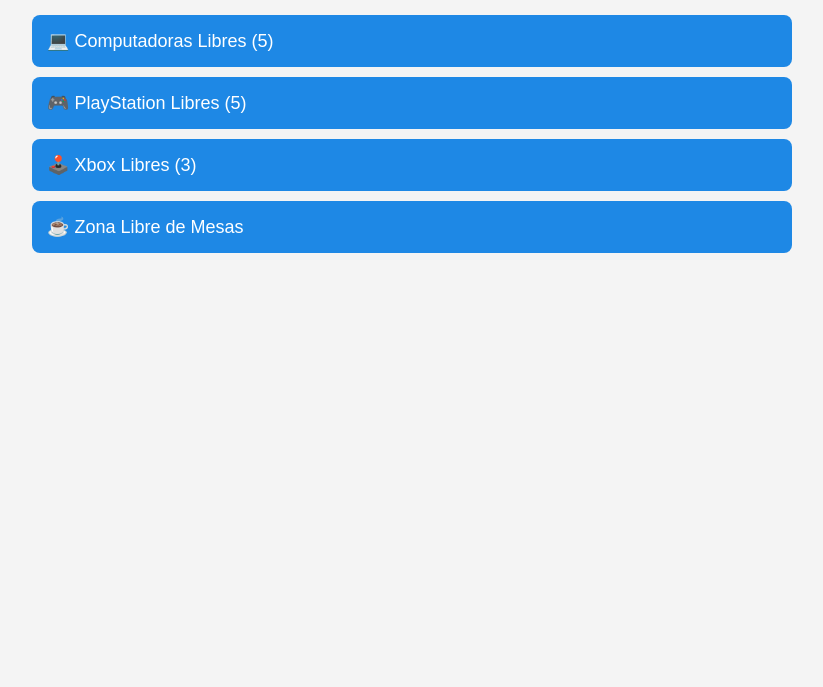
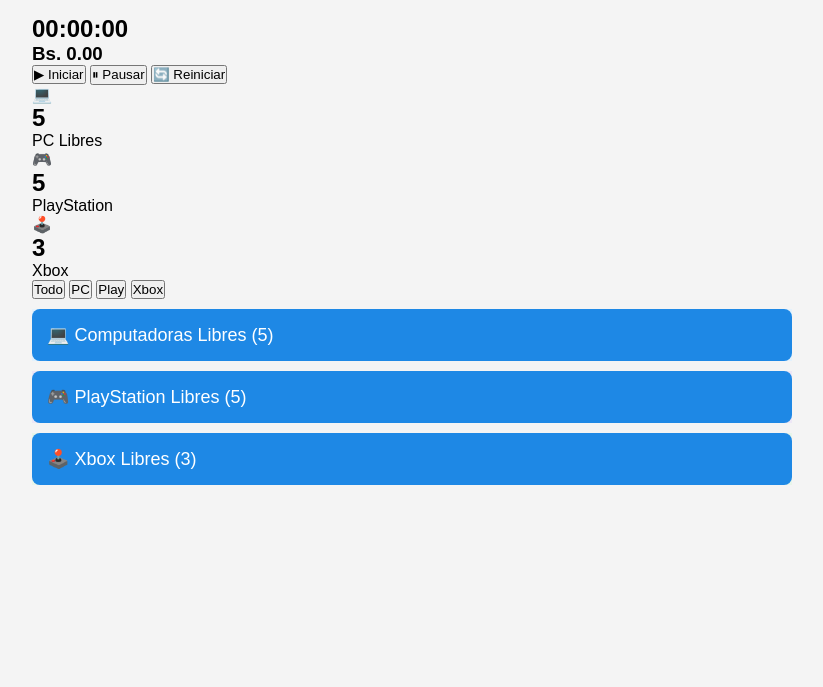
Before and after one commit to cristianmamani282-cloud/Mi_Perfil, a plain HTML site: page cyber_cafe/index.html in a window 1280 px wide. Shown: the part 113-800 px from the top of the page, without its empty margins (228-1051 px from the left). Drawn offline with nearby package versions, Linux system fonts and the light colour scheme.

Commit message:
version 1.1

```diff
--- a/cyber_cafe/index.html
+++ b/cyber_cafe/index.html
@@ -3,48 +3,152 @@
 <head>
     <meta charset="UTF-8">
     <meta name="viewport" content="width=device-width, initial-scale=1.0">
-    <title>Cyber Game Zone</title>
+    <title>Cyber Café Gamer</title>
 
+    <!-- CSS -->
     <link rel="stylesheet" href="styles.css">
 
+    <!-- jQuery requerido por la práctica -->
     <script src="https://code.jquery.com/jquery-3.7.1.min.js"></script>
 </head>
 <body>
 
     <div class="contenedor">
 
-        <h1 id="titulo">🎮 Cyber Game Zone</h1>
+        <h1>🎮 Cyber Café Gamer</h1>
+
+        <!-- Temporizador -->
+        <div class="timer-box">
+
+            <h2 id="tiempo">00:00:00</h2>
+
+            <h3 id="costo">
+                Bs. 0.00
+            </h3>
+
+            <button id="iniciar">
+                ▶ Iniciar
+            </button>
+
+            <button id="pausar">
+                ⏸ Pausar
+            </button>
+
+            <button id="reiniciar">
+                🔄 Reiniciar
+            </button>
+
+        </div>
+
+        <!-- Contadores -->
+        <div class="contadores">
+
+            <div class="contador">
+                <span>💻</span>
+                <h2>5</h2>
+                <p>PC Libres</p>
+            </div>
+
+            <div class="contador">
+                <span>🎮</span>
+                <h2>5</h2>
+                <p>PlayStation</p>
+            </div>
+
+            <div class="contador">
+                <span>🕹️</span>
+                <h2>3</h2>
+                <p>Xbox</p>
+            </div>
+
+        </div>
+
+        <!-- Filtros -->
+        <div class="filtros">
+
+            <button class="filtro" data-filter="all">
+                Todo
+            </button>
+
+            <button class="filtro" data-filter="pc">
+                PC
+            </button>
+
+            <button class="filtro" data-filter="ps">
+                Play
+            </button>
+
+            <button class="filtro" data-filter="xbox">
+                Xbox
+            </button>
+
+        </div>
+
+        <!-- PC -->
+        <div class="servicio categoria pc">
 
             <div class="card-btn" data-tema="pc">
                 💻 Computadoras Libres (5)
             </div>
 
             <div class="card-info">
-            <p>5 computadoras disponibles para juegos y navegación.</p>
+
+                <p>
+                    Equipos disponibles para juegos, internet y trabajos académicos.
+                </p>
+
+                <!-- Cambia el link cuando quieras -->
+                <img
+                    src="https://images.unsplash.com/photo-1593305841991-05c297ba4575?w=1000"
+                    class="imagen-servicio"
+                    alt="PC Gamer">
+
             </div>
+
+        </div>
+
+        <!-- PLAY -->
+        <div class="servicio categoria ps">
 
             <div class="card-btn" data-tema="ps">
                 🎮 PlayStation Libres (5)
             </div>
 
             <div class="card-info">
-            <p>5 consolas PlayStation listas para jugar.</p>
+
+                <p>
+                    Consolas PlayStation disponibles con pantalla y mandos.
+                </p>
+
+                <img
+                    src="https://images.unsplash.com/photo-1606813907291-d86efa9b94db?w=1000"
+                    class="imagen-servicio"
+                    alt="PlayStation">
+
             </div>
+
+        </div>
+
+        <!-- XBOX -->
+        <div class="servicio categoria xbox">
 
             <div class="card-btn" data-tema="xbox">
                 🕹️ Xbox Libres (3)
             </div>
 
             <div class="card-info">
-            <p>3 consolas Xbox disponibles.</p>
+
+                <p>
+                    Consolas Xbox listas para jugar.
+                </p>
+
+                <img
+                    src="https://images.unsplash.com/photo-1621259182978-fbf93132d53d?w=1000"
+                    class="imagen-servicio"
+                    alt="Xbox">
+
             </div>
 
-        <div class="card-btn" data-tema="cafe">
-            ☕ Zona Libre de Mesas
-        </div>
-
-        <div class="card-info">
-            <p>Espacio para descansar, estudiar o consumir alimentos.</p>
         </div>
 
     </div>
```
Lines whose indentation alone changed are shown as unchanged.
